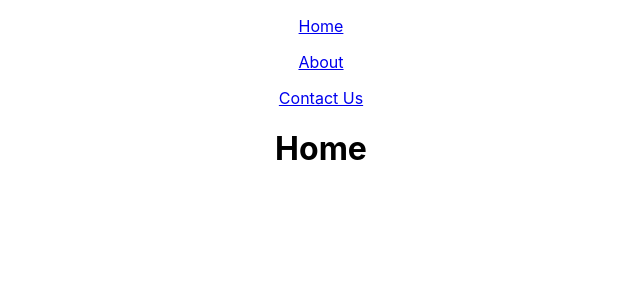
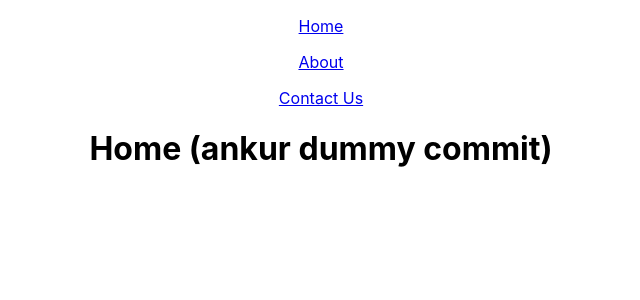
Before and after one commit to AMRESH-SHARMA/vca-frontend-react-gp, a React (Create React App) app: page / in a window 1280 px wide. Shown: the top 300 px of the page, without its empty margins (319-959 px from the left). Built offline with nearby package versions, Linux system fonts and the light colour scheme.

Commit message:
home page updated, this is my first commit

```diff
--- a/src/Pages/Home.tsx
+++ b/src/Pages/Home.tsx
@@ -4,7 +4,7 @@ const Home = () => {
   return (
     <>
       <Navbar />
-      <h1>Home</h1>
+      <h1>Home (ankur dummy commit)</h1>
     </>
   )
 }
```
